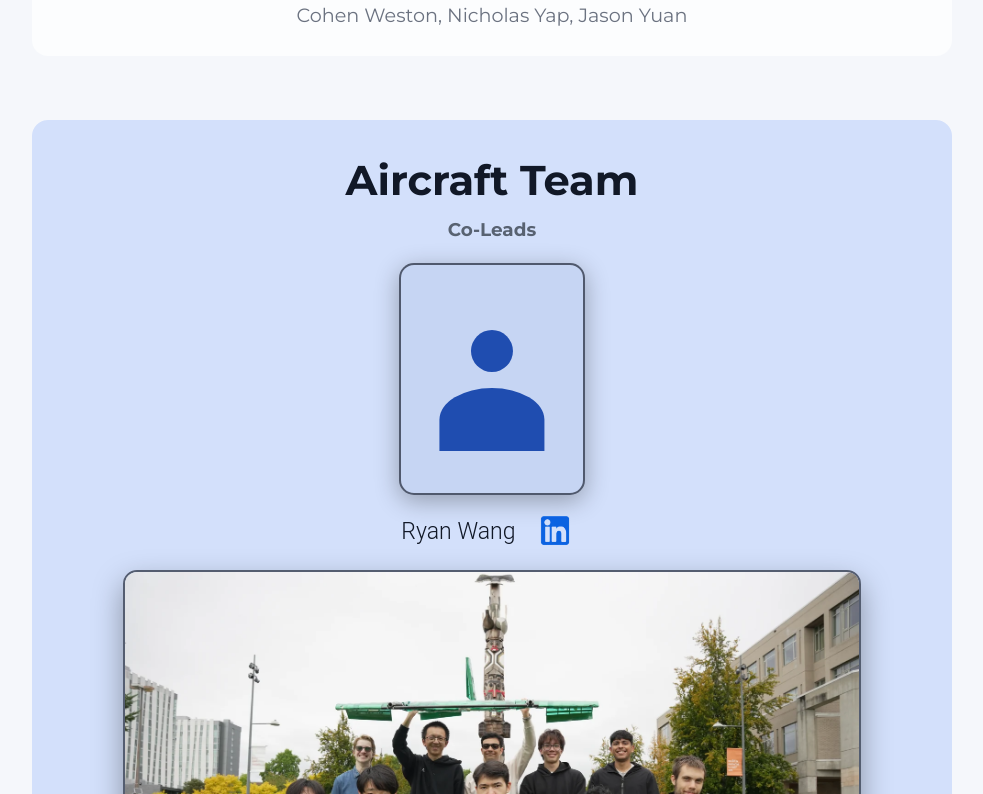
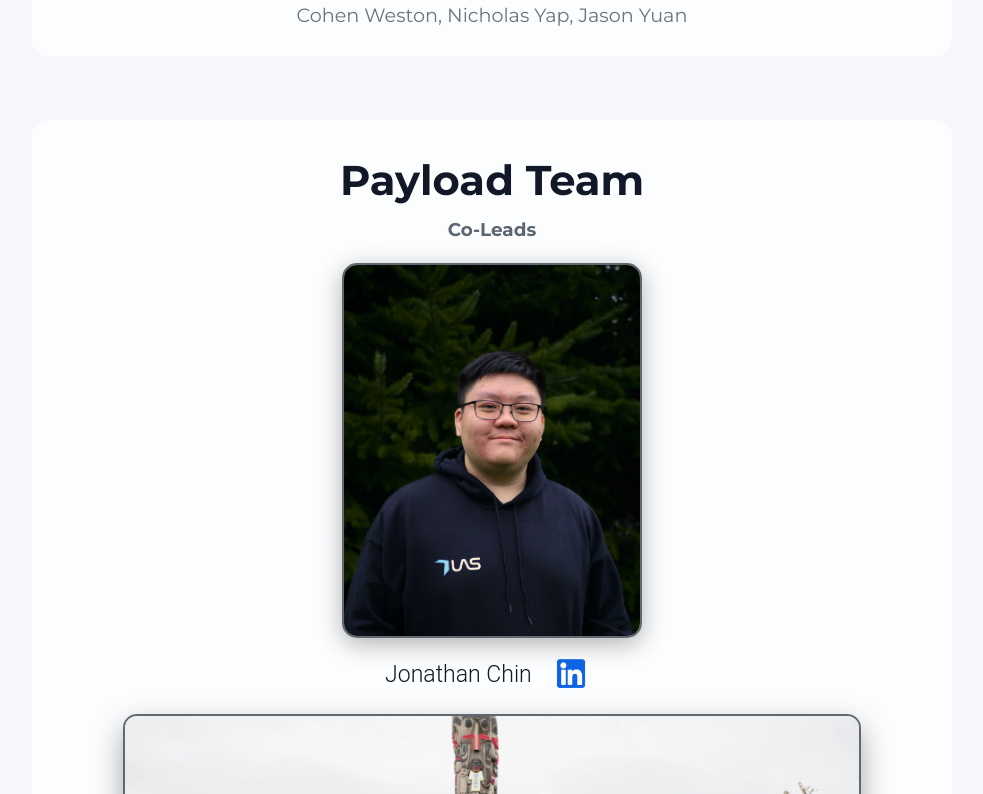
Before and after one commit to ubcuas/ubc_uas_site, a React (Vite) app: page /team in a window 1280 px wide. Shown: the part 2166-2960 px from the top of the page, without its empty margins (148-1131 px from the left). Built offline with nearby package versions, Linux system fonts and the light colour scheme.

Commit message:
reorder teams

```diff
--- a/src/TeamPage/TeamData.js
+++ b/src/TeamPage/TeamData.js
@@ -48,21 +48,6 @@ export const teamData = [
   },
 
   {
-    title: "Aircraft Team",
-    subtitle: "Co-Leads",
-    theme: "teal",
-    members: [
-      {
-        name: "Ryan Wang",
-        linkedinUrl: "https://www.linkedin.com/in/ryan-wang-510716345/",
-      },
-    ],
-    groupImg: aircraftGroup,
-    caption:
-      "Aircraft Team: Rylan Stutters, Rowan Campbell, Marnu Kritzinger, Marek Gryszka, Reynard Peetosutan, Zaheed Bhaiji , Vasily Balabin, Ryan Wang",
-  },
-
-  {
     title: "Payload Team",
     subtitle: "Co-Leads",
     theme: "charcoal",
@@ -100,6 +85,21 @@ export const teamData = [
   },
 
   {
+    title: "Aircraft Team",
+    subtitle: "Co-Leads",
+    theme: "teal",
+    members: [
+      {
+        name: "Ryan Wang",
+        linkedinUrl: "https://www.linkedin.com/in/ryan-wang-510716345/",
+      },
+    ],
+    groupImg: aircraftGroup,
+    caption:
+      "Aircraft Team: Rylan Stutters, Rowan Campbell, Marnu Kritzinger, Marek Gryszka, Reynard Peetosutan, Zaheed Bhaiji , Vasily Balabin, Ryan Wang",
+  },
+
+  {
     title: "Software Team",
     subtitle: "Co-Leads",
     theme: "charcoal",
```
